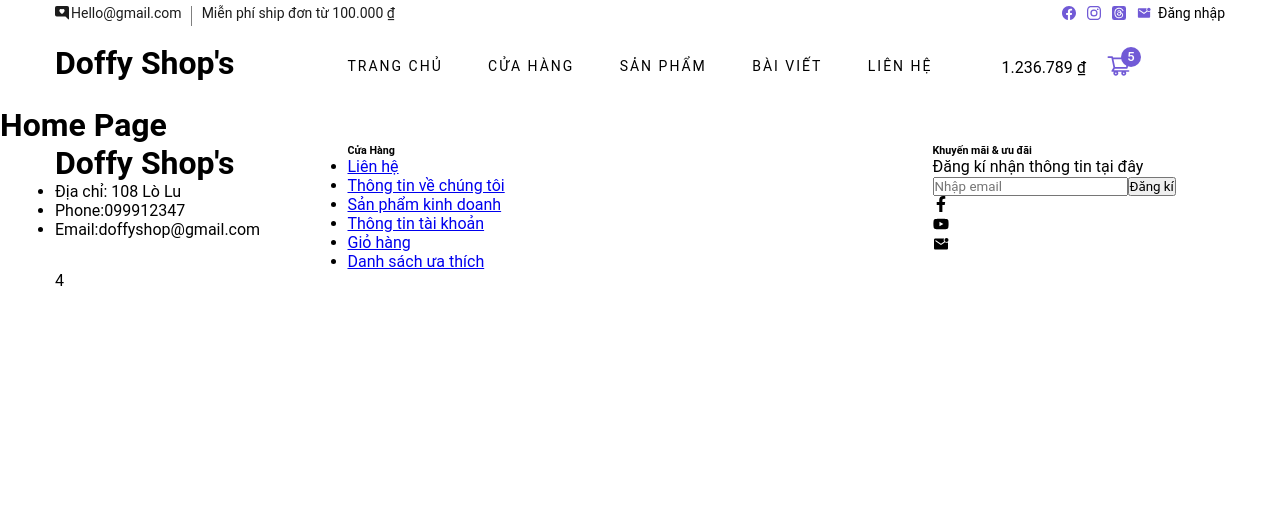
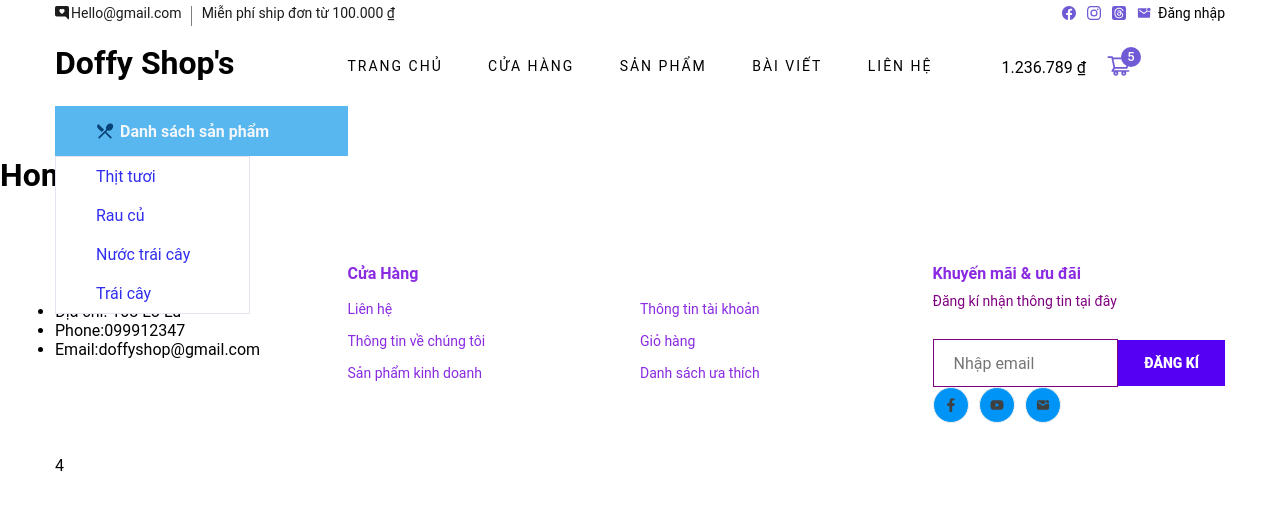
Before and after one commit to 16-Doffy/NDuy-Shop-s, a React (Create React App) app: page / in a window 1280 px wide. Shown: the top 510 px of the page. Built offline with nearby package versions, Linux system fonts and the light colour scheme.

Commit message:
update header and compledted footer

```diff
--- a/src/pages/users/theme/Footer/index.js
+++ b/src/pages/users/theme/Footer/index.js
@@ -58,13 +58,13 @@ const Footer = () => {
             <h6>Khuyến mãi & ưu đãi</h6>
             <p>Đăng kí nhận thông tin tại đây</p>
             <form action="#">
-              <div>
+              <div className="input-group">
                 <input type="text" placeholder="Nhập email"/>
-                <button type="submit" className="button_submit">
+                <button type="submit" className="button-submit">
                   Đăng kí
                 </button>
               </div>
-              <div className="footer)widget_social">
+              <div className="footer_widget_social">
             <div>
             <FaFacebookF />
             </div>
--- a/src/pages/users/theme/Footer/style.scss
+++ b/src/pages/users/theme/Footer/style.scss
@@ -1,4 +1,6 @@
 .footer{
+    padding-top: 70px;
+    padding-bottom: 0;
     .footer_about{
         margin-bottom: 30px;
 
@@ -13,7 +15,82 @@
         list-style: none;
     }
     }
+    .footer_widget{
+        margin-bottom: 30px;
+        overflow: hidden; //noi dung
+        h6{
+            color: blueviolet;
+            margin-bottom: 10px;
+            font-size: 16px;
+            font-weight: 700;
+        }
+        ul {
+            float: left;
+            width: 50%; // nhieu se dc dua
+            li{
+                list-style: none;
+                a{
+                    color: blueviolet;
+                    font-size: 14px;
+                    line-height: 32px;
+                    text-decoration: none; //delete "_"
+                }
+            }
+        }
 
+        p{
+            font-size: 14px;
+            color: purple;
+            margin-bottom: 30px;
+        }
+        form{
+            font-size: 14px;
 
+     .input-group{
+        display: flex;
+        align-items: center;
+            input{
+                width: 100%;
+                font-size: 16px;
+                padding-left: 20px;
+                color: purple;
+                height: 46px;
+                border: 1px solid;
 
+                ::placeholder{
+                    color: purple;
+                }
+            }
+            button{
+                padding: 0 26px;
+                height: 46px;
+                min-width: max-content;
+            }
+        }
+        }
+    }
+    .footer_widget_social{
+        display: flex;
+        align-items: center;
+        column-gap: 10px;
+
+        div{
+
+            :hover{
+                background: blue($color: #0081fa);
+                color: #ffff;
+            }
+
+            svg{
+                font-size: 20ppx;
+                padding: 10px;
+                color: #404040;
+                border: 1px solid #ededed;
+                border-radius: 50%;
+                transition: all,0,3s;
+                background: #0094f7;
+                padding-bottom: 10px;
+            }
+        }
+    }
 }
--- a/src/pages/users/theme/Header/index.js
+++ b/src/pages/users/theme/Header/index.js
@@ -11,10 +11,12 @@ import { format } from "../../../../utils/fomat";
 import { AiOutlineShoppingCart } from "react-icons/ai";
 import { ROUTERS } from "../../../../utils/router";
 import { IoMdMailUnread } from "react-icons/io";
+import { MdRestaurantMenu } from "react-icons/md";
 const Header = () => {
-  const [menu, setStatus] = useState([
-    { name: "Trang chủ", path: ROUTERS.USER.HOME, },
-    { name: "Cửa hàng", path: ROUTERS.USER.PRODUCT, },
+  const[isShowCaterogy,setIsShowCaterogyset] =useState(true);
+  const [menu] = useState([
+    { name: "Trang chủ", path: ROUTERS.USER.HOME },
+    { name: "Cửa hàng", path: ROUTERS.USER.PRODUCT },
     {
       name: "Sản Phẩm",
       path: "",
@@ -75,7 +77,7 @@ const Header = () => {
                 </li>
                 <li>
                   <Link to={""}>
-                  <IoMdMailUnread />
+                    <IoMdMailUnread />
                   </Link>
                 </li>
                 <span className="login"> Đăng nhập</span>
@@ -95,23 +97,17 @@ const Header = () => {
             <nav className="header__menu">
               <ul>
                 {menu?.map((menu, menuKey) => (
-                  <li key={menuKey} className={menuKey === 0 ? "active" :""}>
+                  <li key={menuKey} className={menuKey === 0 ? "active" : ""}>
                     <Link to={menu?.path}>{menu?.name}</Link>
-                    {
-                      menu.child && (
-                        <ul className="header_menu_dropdown">
-                          {
-                            menu.child.map((childItem,childKey) => (
-                              <li key={`${menuKey}-${childKey}`}>
-                              <Link to={childItem.path}> {childItem.name}
-                              </Link>
-                            </li>
-                            ))
-                          }
-
-                        </ul>
-                      )
-                    }
+                    {menu.child && (
+                      <ul className="header_menu_dropdown">
+                        {menu.child.map((childItem, childKey) => (
+                          <li key={`${menuKey}-${childKey}`}>
+                            <Link to={childItem.path}> {childItem.name}</Link>
+                          </li>
+                        ))}
+                      </ul>
+                    )}
                   </li>
                 ))}
               </ul>
@@ -133,6 +129,36 @@ const Header = () => {
           </div>
         </div>
       </div>
+      <div className="container">
+        <div className="row hero_categroty_container">
+          <div className="col-lg-3 hero_categroty">
+            <div className="hero_categroty_all" onClick={() => setIsShowCaterogyset(!isShowCaterogy)}>
+              <MdRestaurantMenu />
+              Danh sách sản phẩm
+            </div>
+            {isShowCaterogy && (
+            <ul className={isShowCaterogy? "" : "hidden"}>
+              <li>
+                <Link to={"#"}>Thịt tươi</Link>
+              </li>
+
+              <li>
+                <Link to={"#"}>Rau củ</Link>
+              </li>
+
+              <li>
+                <Link to={"#"}>Nước trái cây</Link>
+              </li>
+
+              <li>
+                <Link to={"#"}>Trái cây</Link>
+              </li>
+            </ul>
+          )}
+          </div>
+          <div className="col-lg-9 "></div>
+        </div>
+      </div>
     </>
   );
 };
--- a/src/pages/users/theme/Header/style.scss
+++ b/src/pages/users/theme/Header/style.scss
@@ -63,23 +63,23 @@
     }
   }
 }
-.header_logo{
+.header_logo {
   padding: 15px 0;
 }
-.header__menu{
+.header__menu {
   padding: 24px 0;
 
-  ul{
+  ul {
     display: flex;
     justify-content: space-between;
-      li{
+    li {
       list-style: none;
       position: relative;
 
-        a{
+      a {
         text-decoration: none;
         font-size: 14px;
-          color:black;
+        color: black;
         text-transform: uppercase;
         font-size: bold;
         letter-spacing: 2px;
@@ -88,22 +88,22 @@
         display: block;
       }
     }
-    .active a{
-      color: black ;
+    .active a {
+      color: black;
     }
-    .header_menu_dropdown{
+    .header_menu_dropdown {
       background: black;
       display: block;
       position: absolute;
       width: 180px;
       z-index: 9;
       padding: 5px 0;
-      transition: all,0.3s;
+      transition: all, 0.3s;
       opacity: 0;
       visibility: hidden;
 
-      li{
-        a{
+      li {
+        a {
           text-transform: capitalize;
           color: white;
           font-weight: 400;
@@ -116,33 +116,31 @@
       }
     }
   }
-li:hover .header_menu_dropdown{
+  li:hover .header_menu_dropdown {
     opacity: 1;
     visibility: visible;
   }
-
 }
-.header_cart{
+.header_cart {
   display: flex;
   justify-content: center;
   align-items: center;
   padding: 24px 0;
 
-
-  ul{
+  ul {
     display: flex;
     margin-right: 25px;
   }
-  li{
+  li {
     list-style: none;
     position: relative;
     margin-left: 20px;
 
-    svg{
+    svg {
       font-size: 25px;
       color: #715ad6;
     }
-    span{
+    span {
       color: white;
       background: #715ad6;
       position: absolute;
@@ -154,8 +152,61 @@ li:hover .header_menu_dropdown{
       line-height: 20px;
       font-size: 13px;
       font-weight: 500;
-      left:15px;
-      top:-6px;
+      left: 15px;
+      top: -6px;
     }
   }
 }
+.hero_categroty {
+  .hero_categroty_all {
+    background: #35a8ebd2;
+    padding: 15px 25px 15px 40px;
+    color: rgba(253, 251, 253, 0.938);
+    align-items: center;
+    display: flex;
+    cursor: pointer;
+    font-weight: 700;
+    svg,
+    span {
+      font-size: 20px;
+      color: rgb(7, 67, 121);
+      margin-right: 5px;
+      font-weight: 1000;
+    }
+    svg {
+      font-size: 20px;
+      font-weight: bold;
+    }
+  }
+
+  ul {
+    opacity: 1;
+    border: 1px solid #e4e3ee;
+    position: absolute;
+    width: 15.1%;
+    background: #ffff;
+    transition: all 0.2s;
+  }
+  li {
+    list-style: none;
+
+    a{
+      text-decoration: none;
+      background-color: transparent;
+      font-size: 16px;
+      line-height: 39px;
+      display: block;
+      padding-left: 40px;
+
+    }
+    &:hover {
+      background: #35a8ebd2;
+    }
+    a {
+      color: #0400ebd2;
+    }
+    &.hidden {
+      opacity: 0;
+    }
+  }
+}
--- a/src/style/pages/_all.scss
+++ b/src/style/pages/_all.scss
@@ -38,8 +38,30 @@ body{
     max-width: 50%;
 }
 
+.button-submit{
+    font-size: 14px;
+    color: white;
+    font-weight: 800;
+    text-transform: uppercase;
+    display: inline-block;
+    padding: 16px 30px 17px;
+    background: #5500f3;
+    border: none;
+    height: 100%;
+}
 //nhúng sass
+// @include Responsive($TABLET_DEVICE){
+//     .col-md-6{
+//         flex: 0 0 50%;
+//         max-width: 50%;
 
+//     }
+//     .col-md-12{
+//         flex: 0 0 100%;
+//         max-width: 100%;
+
+//     }
+// }
 @include Responsive($MEDIUM_DEVICE){
     .col-lg-3{
         flex: 0 0 25%;
@@ -63,4 +85,5 @@ body{
         max-width: 50%;
 
     }
+
 }
```
Lines whose indentation alone changed are shown as unchanged.
